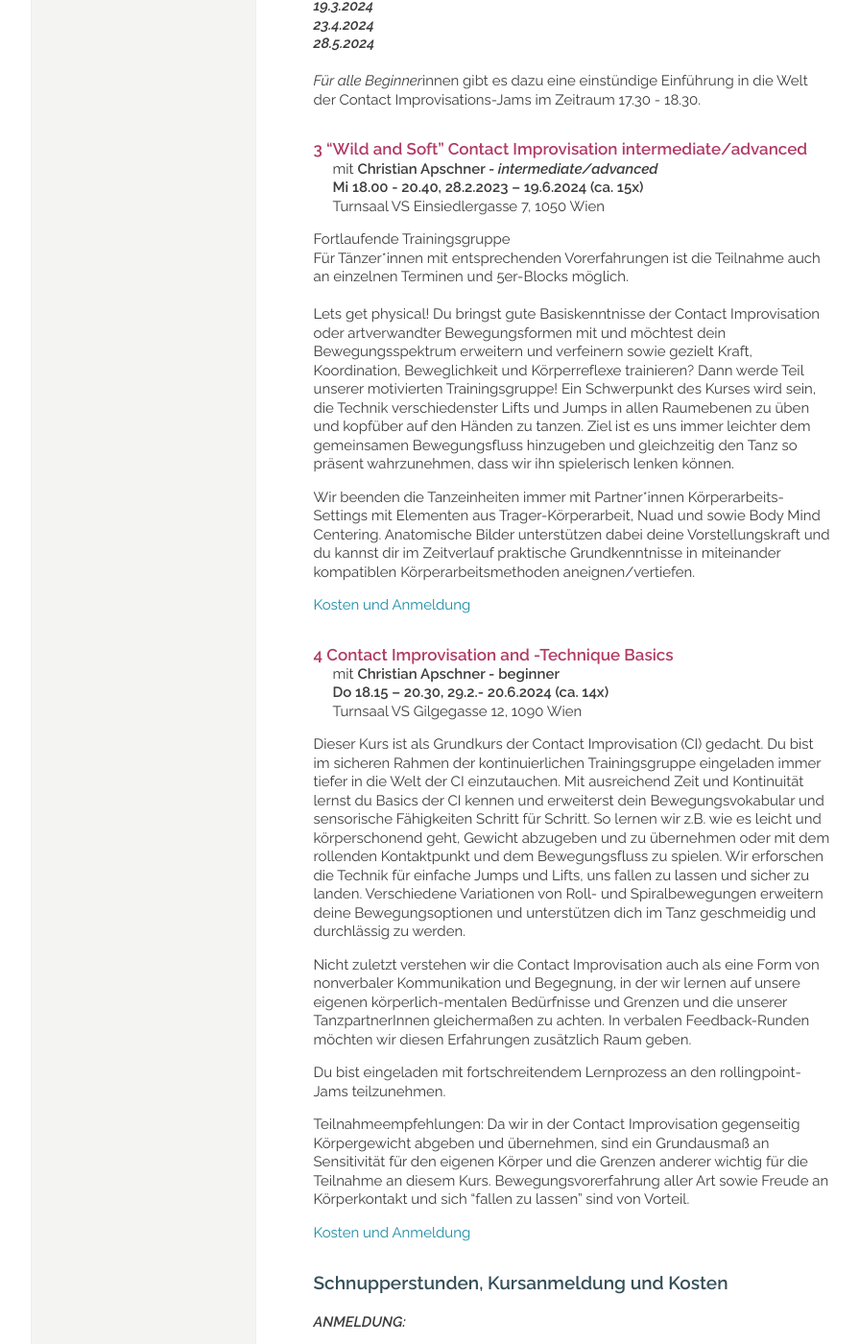
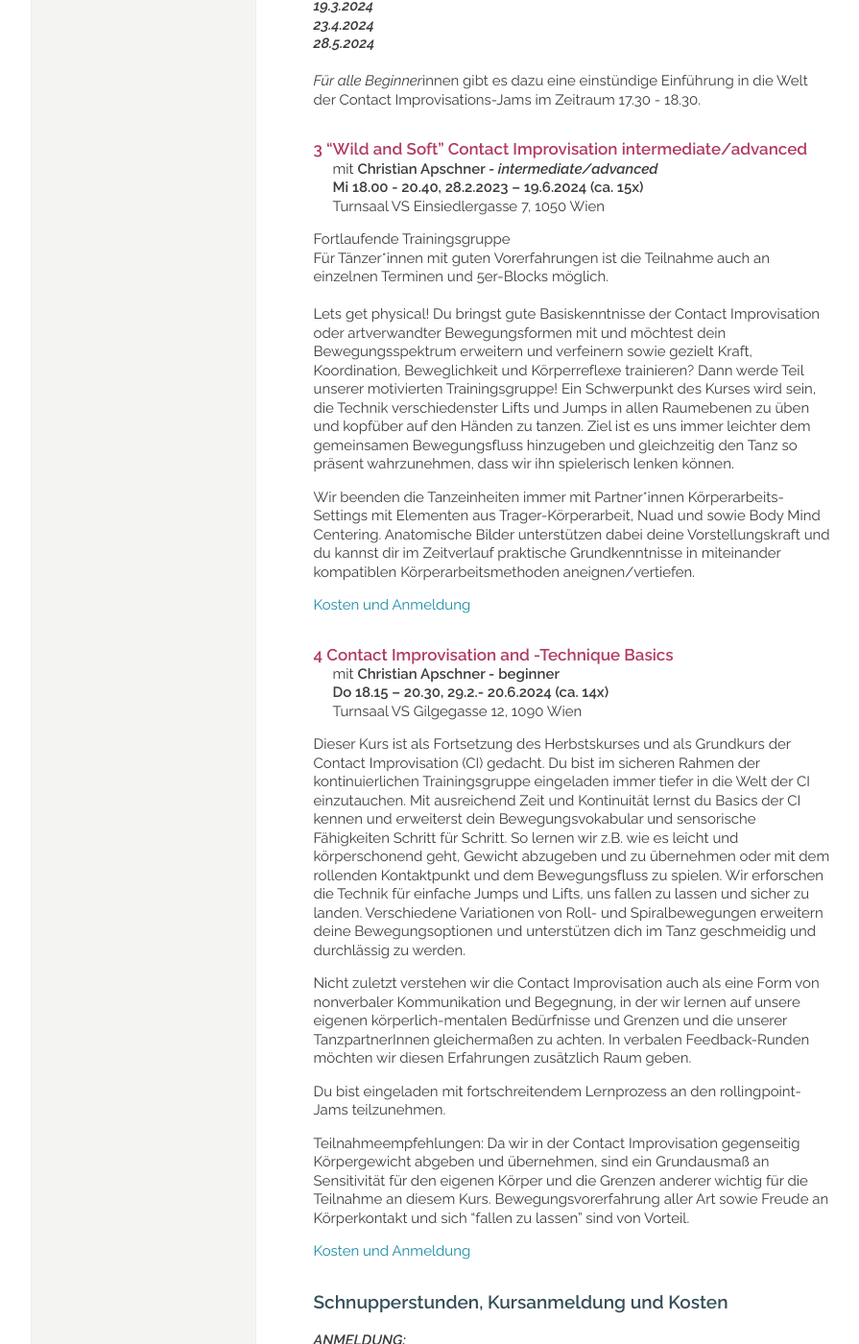
Before and after one commit to manulari/rollingpointat, a Jekyll site: the page built from _pages_de/somsem24.md, in a window 1280 px wide and 1400 px high, scrolled down 1536 px. Shown: the whole window at 96% size, without its empty margins (152-1047 px from the left). Built offline with Jekyll 4.4.1, drawn with Linux system fonts in a browser that asks for light colours; comment, search, counter and statistics services are not loaded.

Commit message:
Update page (de) “somsem24”

```diff
--- a/_pages_de/somsem24.md
+++ b/_pages_de/somsem24.md
@@ -70,7 +70,7 @@ mit **Christian Apschner *\- intermediate/advanced***\
 Turnsaal VS Einsiedlergasse 7, 1050 Wien
 
 Fortlaufende Trainingsgruppe\
-Für Tänzer*innen mit entsprechenden Vorerfahrungen ist die Teilnahme auch an einzelnen Terminen und 5er-Blocks möglich.\
+Für Tänzer*innen mit guten Vorerfahrungen ist die Teilnahme auch an einzelnen Terminen und 5er-Blocks möglich.\
 \
 Lets get physical! Du bringst gute Basiskenntnisse der Contact Improvisation oder artverwandter Bewegungsformen mit und möchtest dein Bewegungsspektrum erweitern und verfeinern sowie gezielt Kraft, Koordination, Beweglichkeit und Körperreflexe trainieren? Dann werde Teil unserer motivierten Trainingsgruppe! Ein Schwerpunkt des Kurses wird sein, die Technik verschiedenster Lifts und Jumps in allen Raumebenen zu üben und kopfüber auf den Händen zu tanzen. Ziel ist es uns immer leichter dem gemeinsamen Bewegungsfluss hinzugeben und gleichzeitig den Tanz so präsent wahrzunehmen, dass wir ihn spielerisch lenken können.
 
@@ -86,7 +86,7 @@ mit **Christian Apschner - beginner**\
 **Do 18.15 – 20.30, 29.2.- 20.6.2024 (ca. 14x)**\
 Turnsaal VS Gilgegasse 12, 1090 Wien
 
-Dieser Kurs ist als Grundkurs der Contact Improvisation (CI) gedacht. Du bist im sicheren Rahmen der kontinuierlichen Trainingsgruppe eingeladen immer tiefer in die Welt der CI einzutauchen. Mit ausreichend Zeit und Kontinuität lernst du Basics der CI kennen und erweiterst dein Bewegungsvokabular und sensorische Fähigkeiten Schritt für Schritt. So lernen wir z.B. wie es leicht und körperschonend geht, Gewicht abzugeben und zu übernehmen oder mit dem rollenden Kontaktpunkt und dem Bewegungsfluss zu spielen. Wir erforschen die Technik für einfache Jumps und Lifts, uns fallen zu lassen und sicher zu landen. Verschiedene Variationen von Roll- und Spiralbewegungen erweitern deine Bewegungsoptionen und unterstützen dich im Tanz geschmeidig und durchlässig zu werden.
+Dieser Kurs ist als Fortsetzung des Herbstskurses und als Grundkurs der Contact Improvisation (CI) gedacht. Du bist im sicheren Rahmen der kontinuierlichen Trainingsgruppe eingeladen immer tiefer in die Welt der CI einzutauchen. Mit ausreichend Zeit und Kontinuität lernst du Basics der CI kennen und erweiterst dein Bewegungsvokabular und sensorische Fähigkeiten Schritt für Schritt. So lernen wir z.B. wie es leicht und körperschonend geht, Gewicht abzugeben und zu übernehmen oder mit dem rollenden Kontaktpunkt und dem Bewegungsfluss zu spielen. Wir erforschen die Technik für einfache Jumps und Lifts, uns fallen zu lassen und sicher zu landen. Verschiedene Variationen von Roll- und Spiralbewegungen erweitern deine Bewegungsoptionen und unterstützen dich im Tanz geschmeidig und durchlässig zu werden.
 
 Nicht zuletzt verstehen wir die Contact Improvisation auch als eine Form von nonverbaler Kommunikation und Begegnung, in der wir lernen auf unsere eigenen körperlich-mentalen Bedürfnisse und Grenzen und die unserer TanzpartnerInnen gleichermaßen zu achten. In verbalen Feedback-Runden möchten wir diesen Erfahrungen zusätzlich Raum geben.
 
```
